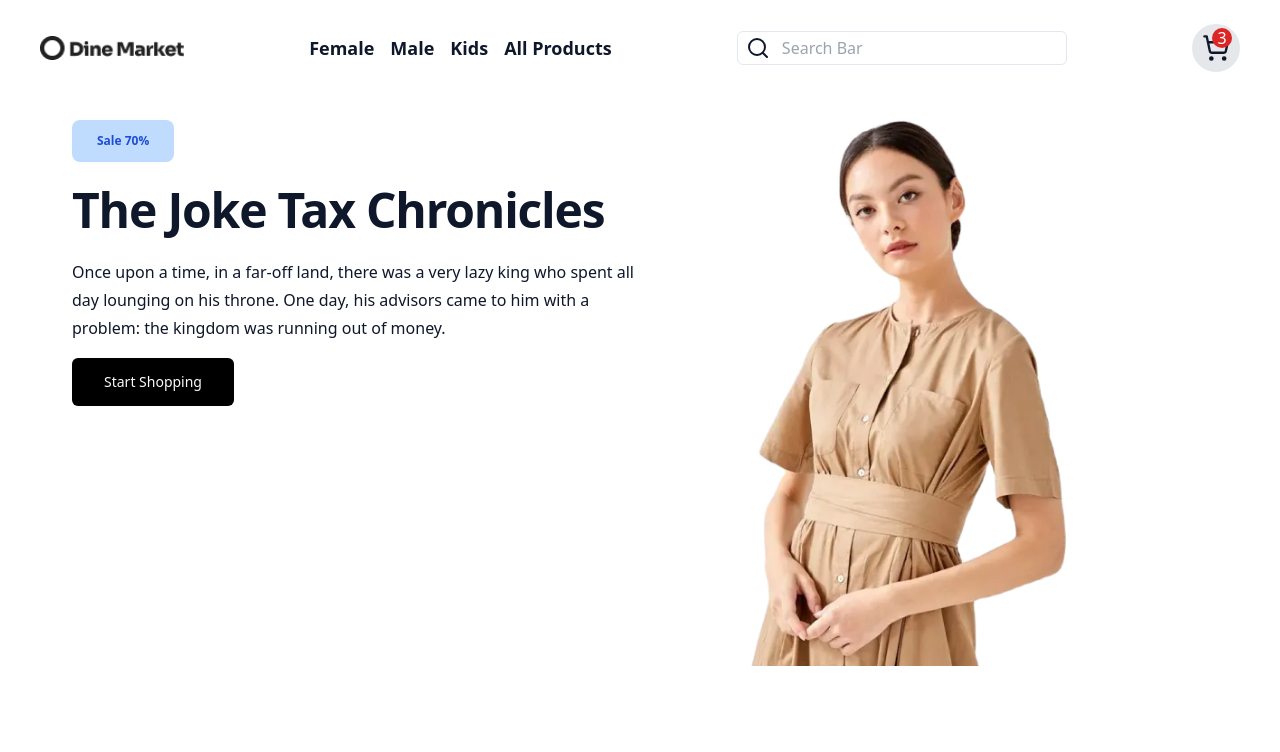
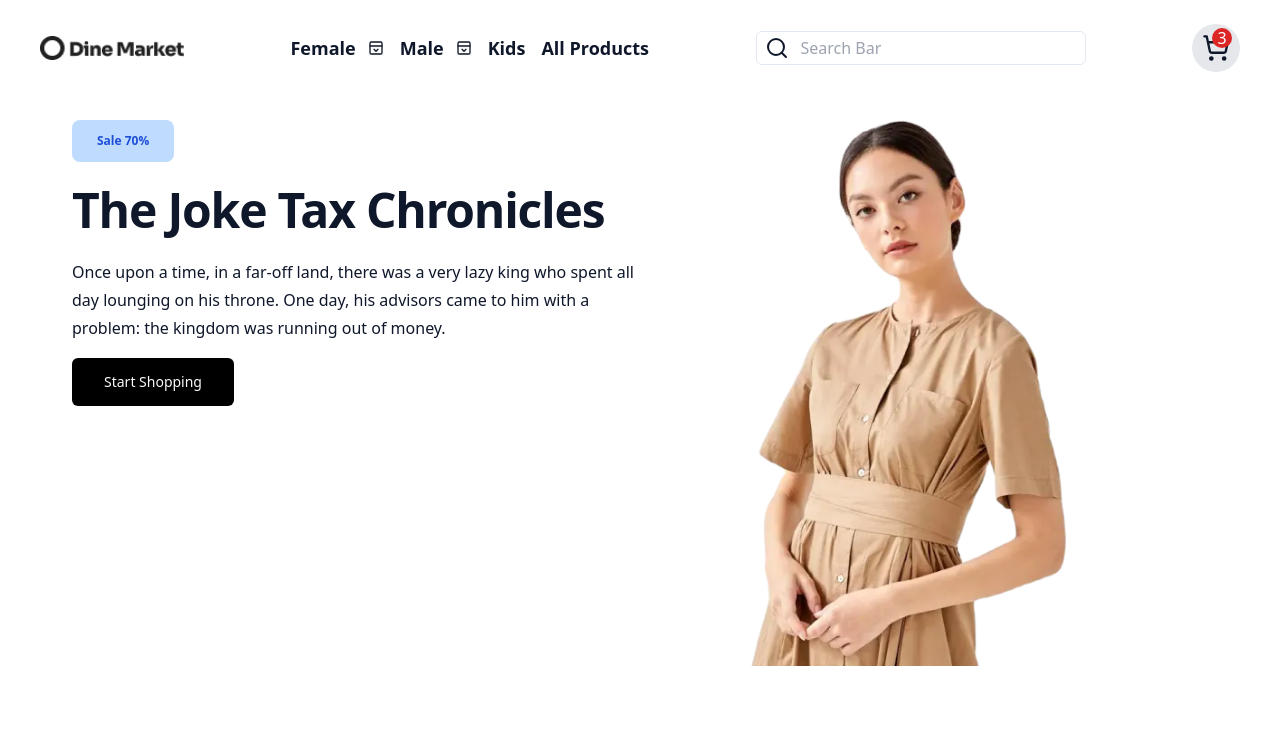
Before and after one commit to Abdullah-Younus/Shadcn-ui-ecommerce, a Next.js app: page / in a window 1280 px wide. Shown: the top 752 px of the page. Built offline with nearby package versions, Linux system fonts and the light colour scheme.

Commit message:
local changes

```diff
--- a/src/components/layout/Header.tsx
+++ b/src/components/layout/Header.tsx
@@ -5,6 +5,7 @@ import { ShoppingCart } from 'lucide-react'
 import { Input } from "@/components/ui/input"
 import { navBarArray, NavbarType } from '@/utils/NavbarTypes';
 import { Search } from 'lucide-react';
+import { PanelTopOpen } from 'lucide-react';
 
 const Header = () => {
     return (
@@ -16,10 +17,18 @@ const Header = () => {
             </div>
             <ul className='flex space-x-4 font-semibold text-lg'>
                 {navBarArray.map((eachItem: NavbarType, index: number) => (
-                    <li key={eachItem.id}>
+                    <li key={eachItem.id} className='flex justify-center items-center gap-x-3'>
                         <Link href={eachItem.href}>
                             {eachItem.label}
                         </Link>
+                        {
+                            eachItem.isDropDown ?
+                                <div >
+                                    <PanelTopOpen className='w-4 h-4' />
+                                </div>
+                                :
+                                ""
+                        }
                     </li>
                 ))}
             </ul>
--- a/src/utils/NavbarTypes.tsx
+++ b/src/utils/NavbarTypes.tsx
@@ -11,13 +11,13 @@ export const navBarArray: Array<NavbarType> = [
         id: 1,
         label: "Female",
         href: "/category/female",
-        isDropDown: false,
+        isDropDown: true,
     },
     {
         id: 2,
         label: "Male",
         href: "/category/male",
-        isDropDown: false,
+        isDropDown: true,
     },
     {
         id: 3,
```
